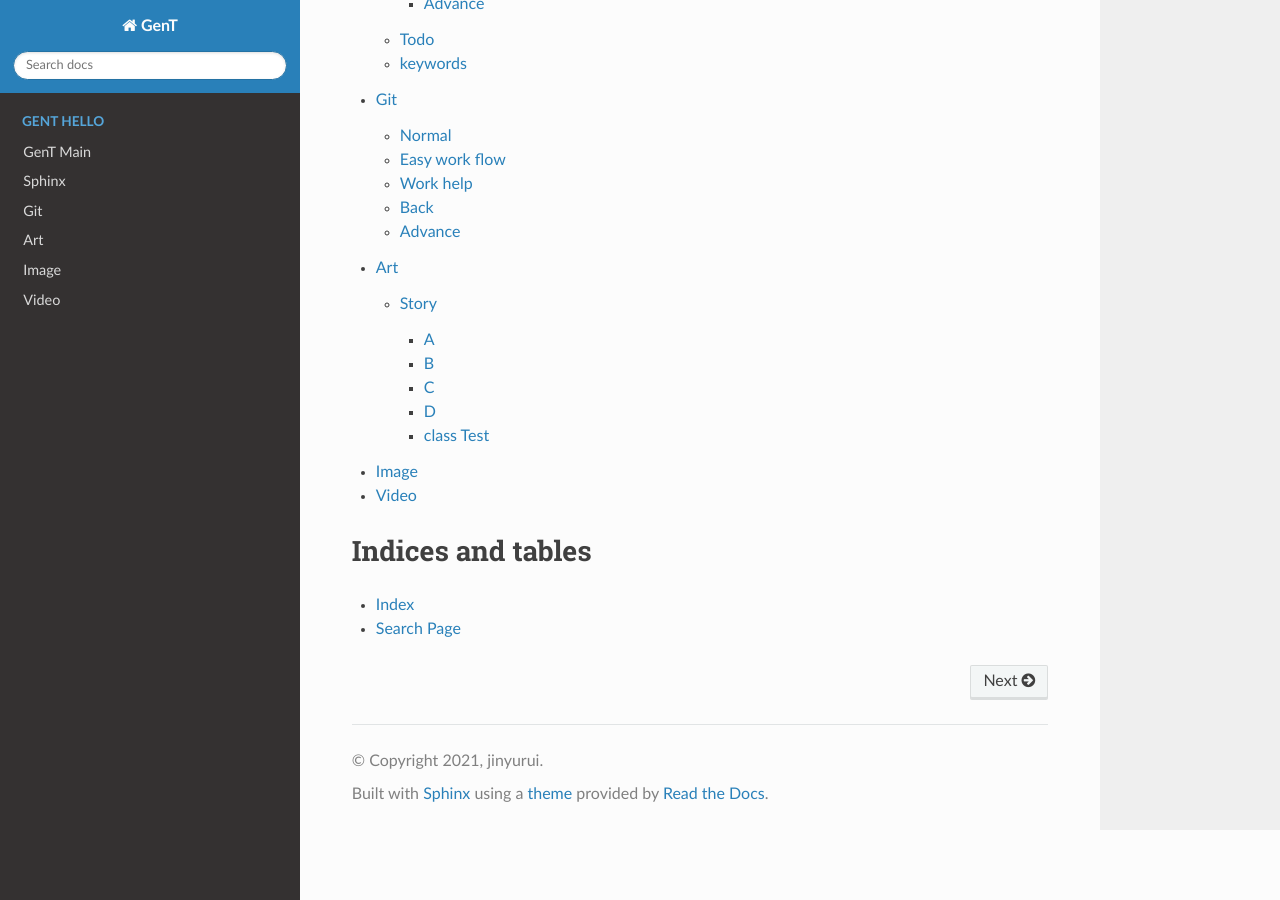
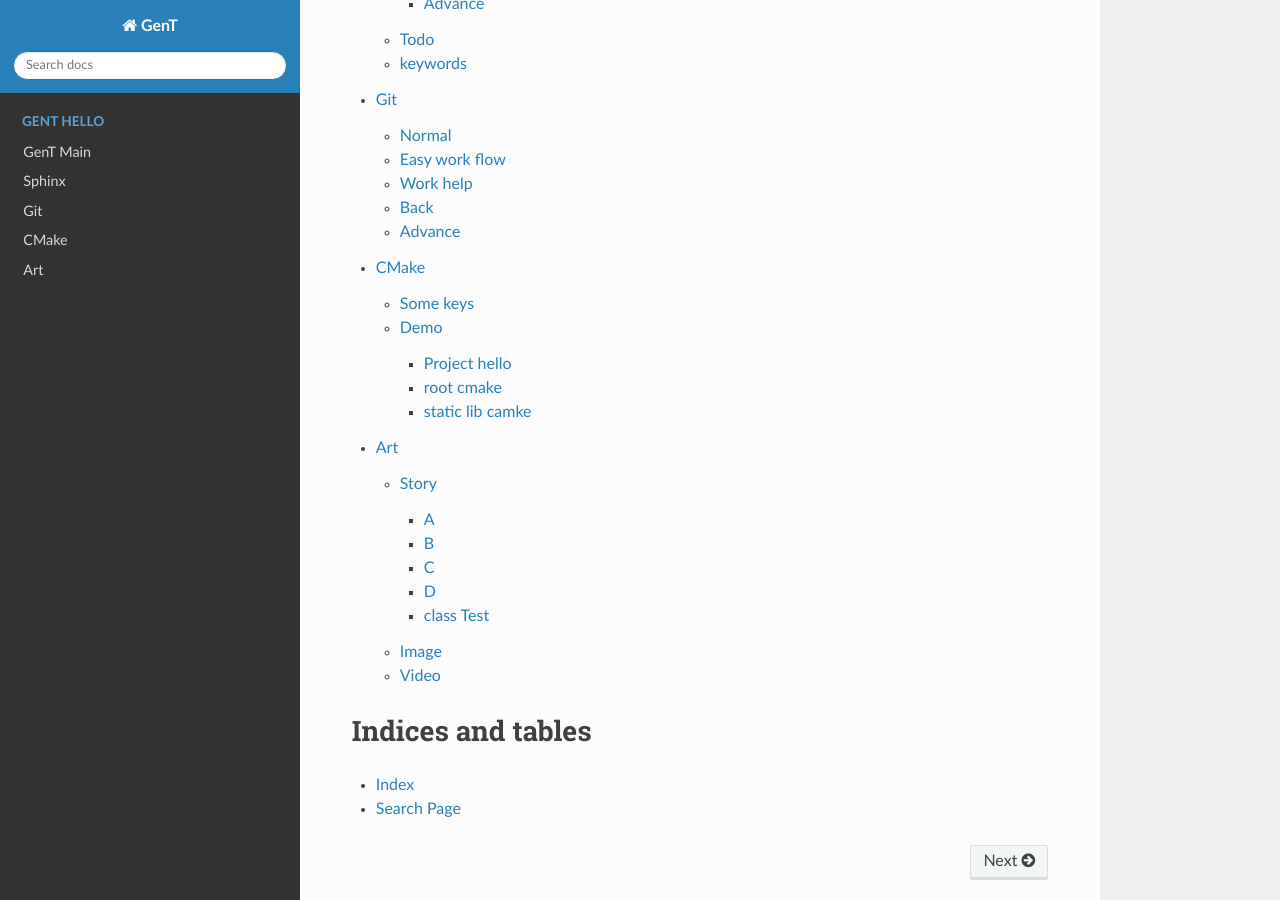
Before and after one commit to jinyurui/GenT, a Sphinx documentation site: the page built from source/index.rst, in a window 1280 px wide and 900 px high, scrolled down 720 px. Built offline with Sphinx 7.4.7 and the Read the Docs theme 2.0.0, drawn with Linux system fonts in a browser that asks for light colours; some of the changed lines change nothing that is shown.

Commit message:
add camke use static lib

```diff
--- /dev/null
+++ b/source/cmake/cmake.rst
@@ -0,0 +1,109 @@
+CMake
+===================================
+
+Some keys
+------------------------------------
+.. code::
+
+    CMAKE_MINIMUM_REQUIRED   << cmake version set
+
+    PROJECT                  << app create, this will create var_BINARY_DIR and var_SOURCE_DIR
+
+    CMAKE_SOURCE_DIR         << top CMakeLists [readonly]
+    PROJECT_SOURCE_DIR       << recent project cmd ref, this is diff CMAKE_SOURCE_DIR [readonly]
+    PROJECT_BINARY_DIR       << run camke path, eg ./build/
+
+    CMAKE_CURRENT_SOURCE_DIR << recent camkelists path, action by add_subdirectory
+    CMAKE_CURRENT_BINARY_DIR << recent camkelists binary path, action by add_subdirectory
+
+    EXECUTABLE_OUTPUT_PATH   << exe path [read & write]
+    LIBRARY_OUTPUT_PATH      << lib path [read & write]
+
+    CMAKE_C_FLAGS            << set c build opts
+    CMAKE_CXX_FLAGS          << set c++ build opts
+
+    ADD_SUBDIRECTORY         << add sub dir
+
+    INCLUDE_DIRECTORIES      << add include
+
+    ADD_EXECUTABLE           << create exe
+
+    ADD_LIBRARY              << create lib
+
+    LINK_DIRECTORIES         << bad, If a library search path must be provided,
+       prefer to localize the effect where possible by using the target_link_directories() command
+       rather than link_directories().
+       The target-specific command can also control how the search directories propagate to other
+       dependent targets.
+
+    TARGET_LINK_LIBRARIES    << exe link lib
+
+    MESSAGE                  << debug help
+
+Demo
+-----------------------
+
+Project hello
+***********************
+There is a hello project, a static library will be created and used.
+
+.. code::
+
+    --- hello/
+    |-- CMakeLists.txt         << root cmake
+    |-- main.cpp
+    |-- other/
+    |------ CMakeLists.txt     << static lib cmake
+    |------ include/
+    |---------- a.h
+    |------ src/
+    |---------- a.cpp
+    |-- build/                 << auto create
+    |------ bin/
+    |------ lib/
+
+root cmake
+***************
+.. code::
+
+    # cmake version
+    cmake_minimum_required (VERSION 3.8)
+
+    # hello.exe
+    project (hello VERSION 0.1.0 DESCRIPTION "hello")
+
+    # set exe path
+    set(EXECUTABLE_OUTPUT_PATH ${CMAKE_SOURCE_DIR}/build/bin/)
+
+    # include lib header
+    include_directories(${CMAKE_SOURCE_DIR}/other/include/)
+
+    # link lib dir
+    link_directories(${CMAKE_SOURCE_DIR}/build/lib/)
+
+    # exe
+    add_executable(hello main.cpp)
+
+    # add sub dir, a will be create, then can be linked
+    add_subdirectory(other)
+
+    # link lib
+    target_link_libraries(hello a)
+
+
+
+static lib camke
+*********************
+.. code::
+
+    # set lib src
+    set(libSrc ${CMAKE_CURRENT_SOURCE_DIR}/src/a.cpp)
+
+    # create lib
+    add_library(a_static STATIC ${libSrc})
+
+    # set lib out name
+    set_target_properties(a_static PROPERTIES OUTPUT_NAME "a")
+
+    # set lib out path
+    set(LIBRARY_OUTPUT_PATH ${CMAKE_SOURCE_DIR}/build/lib/)
--- a/source/git/git.rst
+++ b/source/git/git.rst
@@ -1,6 +1,5 @@
 Git
 ===================
-
 Normal
 -------------------
 .. code::
--- a/source/index.rst
+++ b/source/index.rst
@@ -8,6 +8,7 @@ Welcome to GenT
    overview
    sphinx/sphinx
    git/git
+   cmake/cmake
    some
 
 
--- a/source/some.rst
+++ b/source/some.rst
@@ -7,7 +7,7 @@ Art
    hello
 
 Image
-=================
+----------------------
 .. image:: image.png
    :alt: hello
 
@@ -16,7 +16,7 @@ Image
     A caption for this figure
 
 Video
-================
+----------------------
 .. raw:: html
 
    <video width="320" height="240" controls="controls">
```
